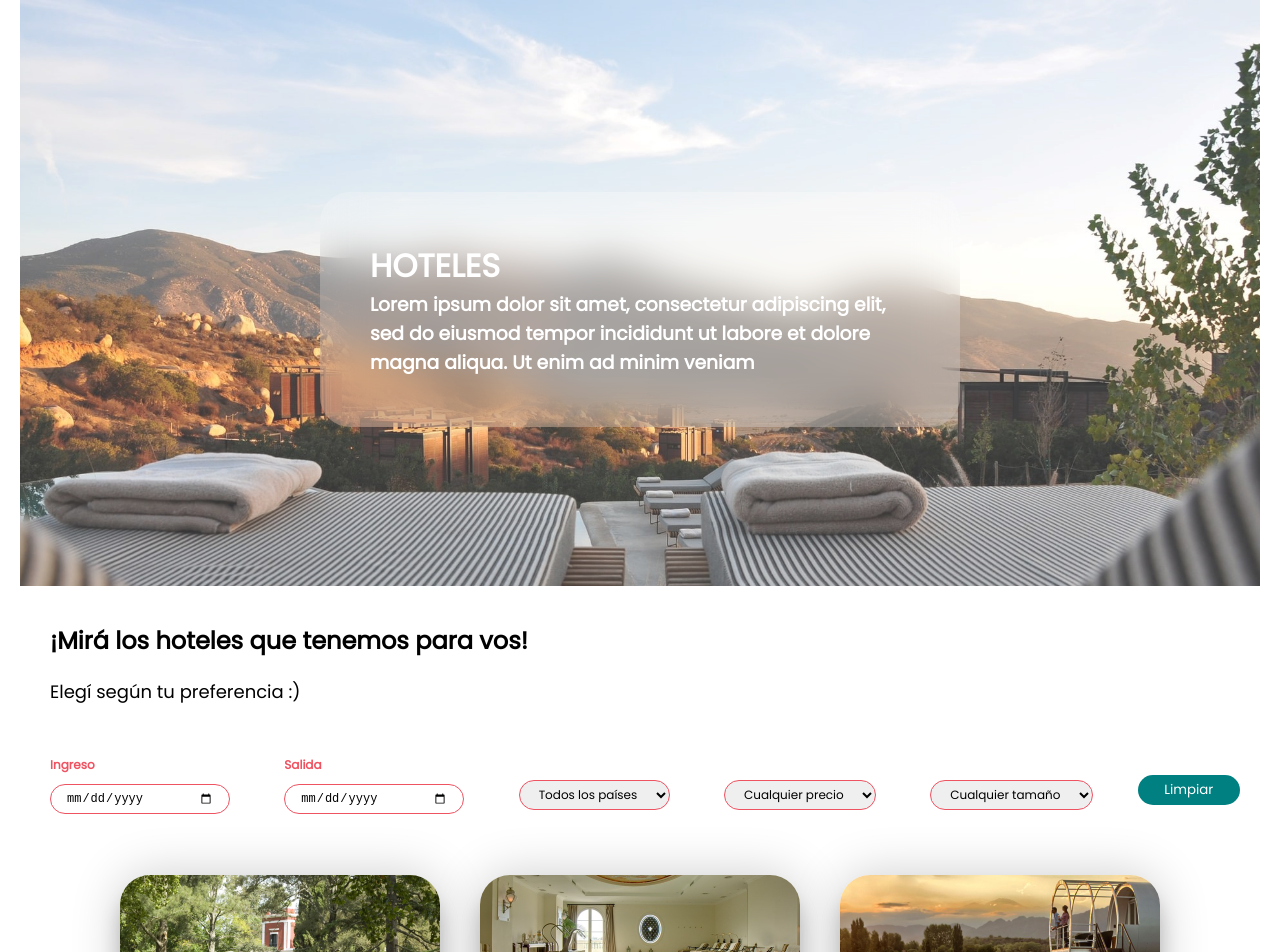
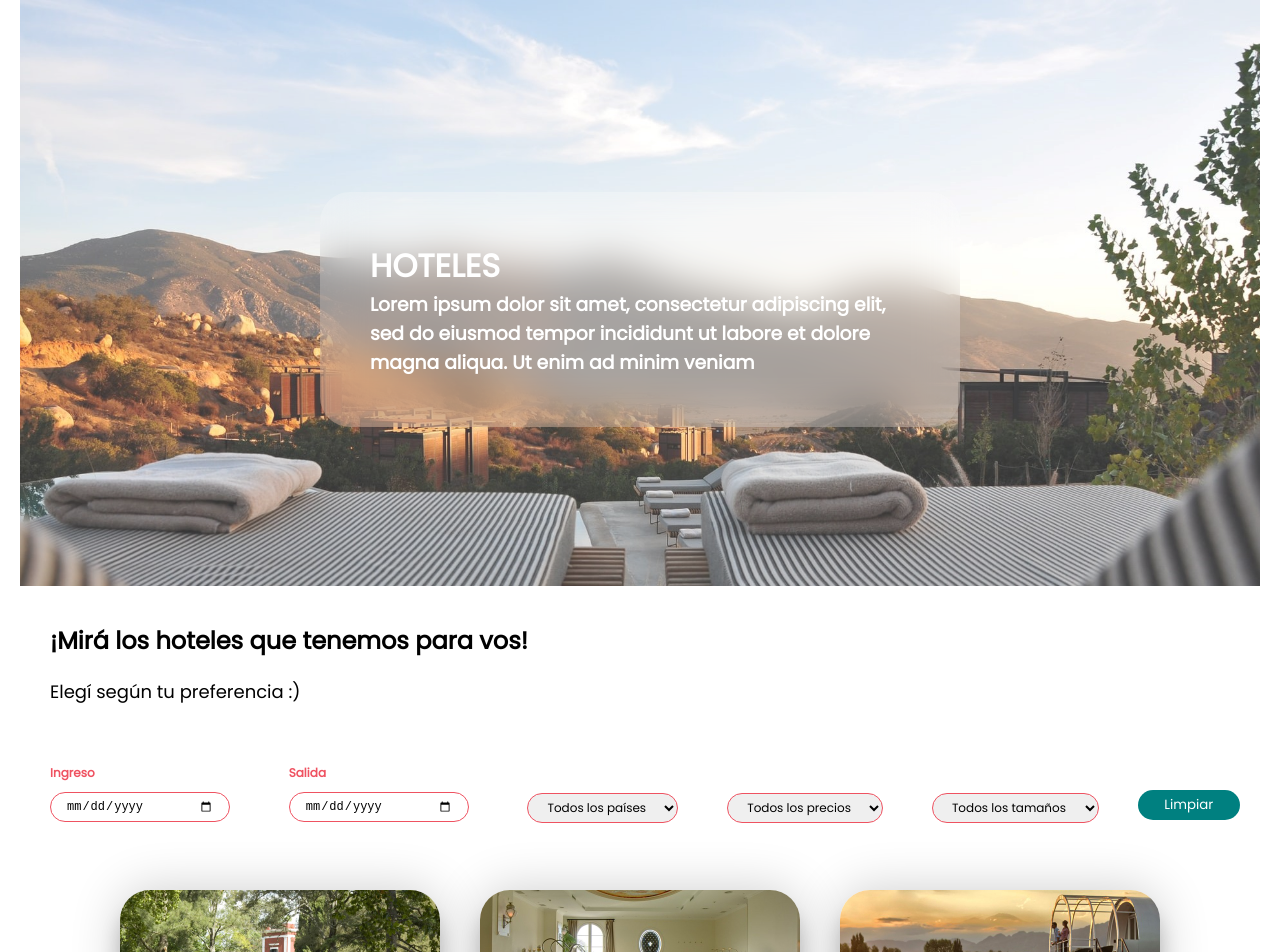
Before and after one commit to victoriasuarez97/hotel-resort, a React (Create React App) app in the folder hotel-resort/: page / in a window 1280 px wide. Shown: the top 952 px of the page. Built offline with nearby package versions, Linux system fonts and the light colour scheme.

Commit message:
Fixed: filter issues

```diff
--- a/hotel-resort/src/components/date-filter/date-filter.js
+++ b/hotel-resort/src/components/date-filter/date-filter.js
@@ -24,7 +24,7 @@ export const DateFilter = ({
     const dateChosenAsUnix = new Date(dateChosen.replace(/-/g, "/")).getTime() + 86300000;
     const today = new Date().getTime()
 
-    if (dateChosenAsUnix < today) {
+    if (id === "date-from" && (dateChosenAsUnix < today)) {
       setOpenModal(true);
     } else {
       setAvailableDate(dateChosen);
@@ -69,7 +69,7 @@ export const DateFilter = ({
     let hotelsFiltered = hotelsData.filter((hotel) => {
       return (
         stateFromDate >= hotel.availabilityFrom &&
-        dateChosenAsUnix  <= hotel.availabilityTo
+        dateChosenAsUnix <= hotel.availabilityTo
       );
     });
 
@@ -89,9 +89,7 @@ export const DateFilter = ({
           <button onClick={handleClick}>Aceptar</button>
         </div>
       </div>
-      <div>
         <input type="date" value={availableDate} onChange={dateSelected} />
-      </div>
     </div>
   );
 };
--- a/hotel-resort/src/components/hotel/hotel.js
+++ b/hotel-resort/src/components/hotel/hotel.js
@@ -16,9 +16,7 @@ import "./hotel.scss";
  **/
 
 export const Hotel = ({
-  hotel,
-  dateFromChosen,
-  dateToChosen
+  hotel
 }) => {
   const [showModal, setShowModal] = useState(false);
 
@@ -46,9 +44,7 @@ export const Hotel = ({
         <div className="price-wrapper">{prices}</div>
         <button
           onClick={() =>
-            dateFromChosen && dateToChosen
-              ? setShowModal(true)
-              : setShowModal(false)
+            setShowModal(true)
           }
         >
           Reservar
@@ -58,8 +54,6 @@ export const Hotel = ({
         hotel={hotel}
         showModal={showModal}
         setShowModal={setShowModal}
-        dateFromChosen={dateFromChosen}
-        dateToChosen={dateToChosen}
       />
     </div>
   );
--- a/hotel-resort/src/components/hotel/hotel.scss
+++ b/hotel-resort/src/components/hotel/hotel.scss
@@ -25,6 +25,8 @@
     .hotel-description {
       font-size: 12px;
       margin: 0px 0px 20px;
+      height: 170px;
+      width: 22vw;
     }
 
     .price-wrapper {
--- a/hotel-resort/src/components/hotels/hotels.js
+++ b/hotel-resort/src/components/hotels/hotels.js
@@ -19,8 +19,15 @@ export const Hotels = () => {
   const [dateFrom, setDateFrom] = useState("");
   const [dateTo, setDateTo] = useState("");
   const [country, setCountry] = useState("Todos los países");
-  const [price, setPrice] = useState("Cualquier precio");
-  const [size, setSize] = useState("Cualquier tamaño");
+  const [price, setPrice] = useState("Todos los precios");
+  const [size, setSize] = useState("Todos los tamaños");
+
+  /**
+   * @description constantes para definir opciones para cada select de filtros.
+   */
+  const countries = ["Todos los países", "Argentina", "Brasil", "Chile", "Uruguay"];
+  const prices = ["Todos los precios", "$", "$$", "$$$", "$$$$"];
+  const sizes = ["Todos los tamaños", "Hotel pequeño", "Hotel mediano", "Hotel grande"];
 
   /**
    * @description filteredBy... función para recibir los hoteles filtrados.
@@ -58,14 +65,13 @@ export const Hotels = () => {
   /**
    * @description función para acción de botón y limpiar filtros.
    **/
-
   const clearFilter = () => {
+    setData(hotelsData);
     setDateFrom("");
     setDateTo("");
-    setCountry("");
-    setPrice("");
-    setSize("");
-    setData(hotelsData);
+    setCountry("Todos los países");
+    setPrice("Todos los precios");
+    setSize("Todos los tamaños");
   };
 
   /**
@@ -106,7 +112,7 @@ export const Hotels = () => {
               ? `Elegiste reservar desde ${dates[0]} hasta ${dates[1]} en ${country}`
               : ""}
           </p>
-          <form>
+            <form>
             <div className="filters">
               <div className="date-wrapper">
                 <label htmlFor="date-from">Ingreso</label>
@@ -127,11 +133,7 @@ export const Hotels = () => {
                 />
               </div>
               <SelectFilter
-                defaultValue="Todos los países"
-                firstValue="Argentina"
-                secondValue="Brasil"
-                thirdValue="Chile"
-                forthValue="Uruguay"
+                lista={countries}
                 filtrar={filteredHotelsByCountry}
                 stateFromDate={dateFrom}
                 stateToDate={dateTo}
@@ -140,11 +142,7 @@ export const Hotels = () => {
                 stateSizeFilter={size}
               />
               <SelectFilter
-                defaultValue="Cualquier precio"
-                firstValue="$"
-                secondValue="$$"
-                thirdValue="$$$"
-                forthValue="$$$$"
+                lista={prices}
                 filtrar={filteredHotelsByPrice}
                 stateFromDate={dateFrom}
                 stateToDate={dateTo}
@@ -153,11 +151,7 @@ export const Hotels = () => {
                 stateSizeFilter={size}
               />
               <SelectFilter
-                defaultValue="Cualquier tamaño"
-                firstValue="Hotel pequeño"
-                secondValue="Hotel mediano"
-                thirdValue="Hotel grande"
-                forthValue={undefined}
+                lista={sizes}
                 filtrar={filteredHotelsBySize}
                 stateFromDate={dateFrom}
                 stateToDate={dateTo}
@@ -165,16 +159,15 @@ export const Hotels = () => {
                 statePriceFilter={price}
                 stateSizeFilter={size}
               />
-
               <button
                 className="clear-filter"
-                type="reset"
+                type="submit"
                 onClick={clearFilter}
               >
                 Limpiar
               </button>
-            </div>
-          </form>
+              </div>
+            </form>
         </div>
       </div>
       <div className="hotels-container">
@@ -194,8 +187,6 @@ export const Hotels = () => {
             <Hotel
               hotel={hotel}
               key={i}
-              dateFromChosen={dateFrom}
-              dateToChosen={dateTo}
             />
           ))
         )}
--- a/hotel-resort/src/components/hotels/hotels.scss
+++ b/hotel-resort/src/components/hotels/hotels.scss
@@ -51,7 +51,7 @@
         width: 8vw;
         height: 30px;
         border-radius: 30px;
-        margin: 20px 0px 10px;
+        margin: 35px 0px 10px;
         cursor: pointer;
         background: $green;
         color: $white;
--- a/hotel-resort/src/components/modal-book-hotel/modal-book-hotel.js
+++ b/hotel-resort/src/components/modal-book-hotel/modal-book-hotel.js
@@ -15,24 +15,11 @@ import "./modal-book-hotel.scss";
 export const ModalBookHotel = ({
   hotel,
   showModal,
-  setShowModal,
-  dateFromChosen,
-  dateToChosen,
+  setShowModal
 }) => {
   const [book, setBook] = useState(false);
   const closeModal = () => {
     setShowModal(false);
-  };
-
-  const formatUnix = (date) => {
-    const dateFormatted = new Date(date);
-    const newDate = `
-          ${dateFormatted.getDate()}
-          /
-          ${dateFormatted.getMonth() + 1}
-          /
-          ${dateFormatted.getYear() - 100}`;
-    return newDate;
   };
 
   return (
@@ -53,8 +40,6 @@ export const ModalBookHotel = ({
             <p className="hotel-chosen">El hotel que elegiste es:</p>
             <div className="hotel-chosen-data">
               <p className="hotel-name">{hotel.name}</p>
-              <p>{`Fecha de Ingreso: ${formatUnix(dateFromChosen)}`}</p>
-              <p>{`Fecha de Ingreso: ${formatUnix(dateToChosen)}`}</p>
               <p>{`En: ${hotel.city}, ${hotel.country}`}</p>
             </div>
             <div className="buttons-wrapper">
--- a/hotel-resort/src/components/modal-book-hotel/modal-book-hotel.scss
+++ b/hotel-resort/src/components/modal-book-hotel/modal-book-hotel.scss
@@ -31,9 +31,13 @@
         margin: 10px 0px;
       }
 
-      .hotel-name {
-        font-size: 18px;
-        margin: 0px 0px 10px;
+      .hotel-chosen-data {
+        margin: 30px 0px;
+
+        .hotel-name {
+          font-size: 18px;
+          margin: 0px 0px 10px;
+        }
       }
 
       .buttons-wrapper {
@@ -41,7 +45,7 @@
         justify-content: space-between;
 
         button {
-          margin: 40px 0px 30px;
+          margin: 30px 0px;
           width: 14vw;
         }
       }
--- a/hotel-resort/src/components/select-filter/select-filter.js
+++ b/hotel-resort/src/components/select-filter/select-filter.js
@@ -11,11 +11,7 @@ import "./select-filter.scss";
  **/
 
 export const SelectFilter = ({
-  defaultValue,
-  firstValue,
-  secondValue,
-  thirdValue,
-  forthValue,
+  lista,
   filtrar,
   stateFromDate,
   stateToDate,
@@ -23,7 +19,7 @@ export const SelectFilter = ({
   statePriceFilter,
   stateSizeFilter,
 }) => {
-  let [option, setOption] = useState(undefined);
+  let [option, setOption] = useState("");
 
   /**
    * @description Función optionSelected para determinar de qué filtro proviene el
@@ -32,14 +28,14 @@ export const SelectFilter = ({
    **/
   const optionSelected = (e) => {
     setOption(e.target.value);
-    if (defaultValue === "Todos los países") {
+    if (lista[0] === "Todos los países") {
       filterByCountry(e);
-    } else if (defaultValue === "Cualquier precio") {
+    } else if (lista[0] === "Todos los precios") {
       filterByPrice(e);
-    } else {
+    } else if (lista[0] === "Todos los tamaños") {
       filterBySize(e);
     }
-  };
+  }
 
   /**
    * @description Función matchPrice para matchear el precio proveniente de data.js
@@ -67,7 +63,7 @@ export const SelectFilter = ({
         break;
 
       default:
-        priceToMatch = "Cualquier precio";
+        priceToMatch = "Todos los precios";
         break;
     }
 
@@ -87,7 +83,7 @@ export const SelectFilter = ({
     } else if (rooms > 20) {
       return "Hotel grande";
     } else {
-      return "Cualquier tamaño";
+      return "Todos los tamaños";
     }
   };
 
@@ -104,26 +100,20 @@ export const SelectFilter = ({
           : hotel.country === e.target.value;
       })
       .filter((hotel) => {
-        return statePriceFilter === "Cualquier precio"
+        return statePriceFilter === "Todos los precios"
           ? hotel
           : matchPrice(hotel.price) === statePriceFilter;
       })
       .filter((hotel) => {
-        return stateSizeFilter === "Cualquier tamaño"
+        return stateSizeFilter === "Todos los tamaños"
           ? hotel
           : matchHotelSize(hotel.rooms) === stateSizeFilter;
       })
       .filter((hotel) => {
-        return !stateFromDate
-        ? hotel
-        : stateFromDate >= hotel.availabilityFrom &&
-        stateToDate <= hotel.availabilityTo
-      })
-      .filter((hotel) => {
-        return !stateToDate === ""
-          ? hotel
-          : stateToDate <= hotel.availabilityTo &&
-          stateFromDate >= hotel.availabilityFrom;
+        return stateToDate
+          ? stateToDate < hotel.availabilityTo &&
+          stateFromDate > hotel.availabilityFrom
+          : hotel
       });
 
     filtrar(newHotelsList, e.target.value);
@@ -132,7 +122,7 @@ export const SelectFilter = ({
   const filterByPrice = (e) => {
     let newHotelsList = hotelsData
       .filter((hotel) => {
-        return e.target.value === "Cualquier precio"
+        return e.target.value === "Todos los precios"
           ? hotel
           : matchPrice(hotel.price) === e.target.value;
       })
@@ -142,21 +132,15 @@ export const SelectFilter = ({
           : hotel.country === stateCountryFilter;
       })
       .filter((hotel) => {
-        return stateSizeFilter === "Cualquier tamaño"
+        return stateSizeFilter === "Todos los tamaños"
           ? hotel
           : matchHotelSize(hotel.rooms) === stateSizeFilter;
       })
       .filter((hotel) => {
-        return !stateFromDate
-        ? hotel
-        : stateFromDate > hotel.availabilityFrom &&
-        stateToDate < hotel.availabilityTo
-      })
-      .filter((hotel) => {
-        return !stateToDate === ""
-          ? hotel
-          : stateToDate < hotel.availabilityTo &&
-          stateFromDate > hotel.availabilityFrom;
+        return stateToDate
+          ? stateToDate < hotel.availabilityTo &&
+          stateFromDate > hotel.availabilityFrom
+          : hotel
       });
 
     filtrar(newHotelsList, e.target.value);
@@ -165,7 +149,7 @@ export const SelectFilter = ({
   const filterBySize = (e) => {
     let newHotelsList = hotelsData
       .filter((hotel) => {
-        return e.target.value === "Cualquier tamaño"
+        return e.target.value === "Todos los tamaños"
           ? hotel
           : matchHotelSize(hotel.rooms) === e.target.value;
       })
@@ -175,21 +159,15 @@ export const SelectFilter = ({
           : hotel.country === stateCountryFilter;
       })
       .filter((hotel) => {
-        return statePriceFilter === "Cualquier precio"
+        return statePriceFilter === "Todos los precios"
           ? hotel
           : matchPrice(hotel.price) === statePriceFilter;
       })
       .filter((hotel) => {
-        return !stateFromDate
-        ? hotel
-        : stateFromDate > hotel.availabilityFrom &&
-        stateToDate < hotel.availabilityTo
-      })
-      .filter((hotel) => {
-        return !stateToDate === ""
-          ? hotel
-          : stateToDate < hotel.availabilityTo &&
-          stateFromDate > hotel.availabilityFrom;
+        return stateToDate
+          ? stateToDate < hotel.availabilityTo &&
+          stateFromDate > hotel.availabilityFrom
+          : hotel
       });
 
     filtrar(newHotelsList, e.target.value);
@@ -197,11 +175,11 @@ export const SelectFilter = ({
 
   return (
     <select onChange={optionSelected} value={option}>
-      <option value={defaultValue}>{defaultValue}</option>
-      <option value={firstValue}>{firstValue}</option>
-      <option value={secondValue}>{secondValue}</option>
-      <option value={thirdValue}>{thirdValue}</option>
-      <option value={forthValue}>{forthValue}</option>
+      {
+        lista.map((option, i) => (
+          <option key={i} value={option}>{option}</option>
+        ))
+      }
     </select>
   );
 };
--- a/hotel-resort/src/components/select-filter/select-filter.scss
+++ b/hotel-resort/src/components/select-filter/select-filter.scss
@@ -1,7 +1,7 @@
 @import "../../styles.scss";
 
 select {
-  margin: 20px 20px 0px 10px;
+  margin: 30px 10px 0px 10px;
   border-radius: 30px;
   border: 1px solid $red;
   padding: 6px 15px;
```
